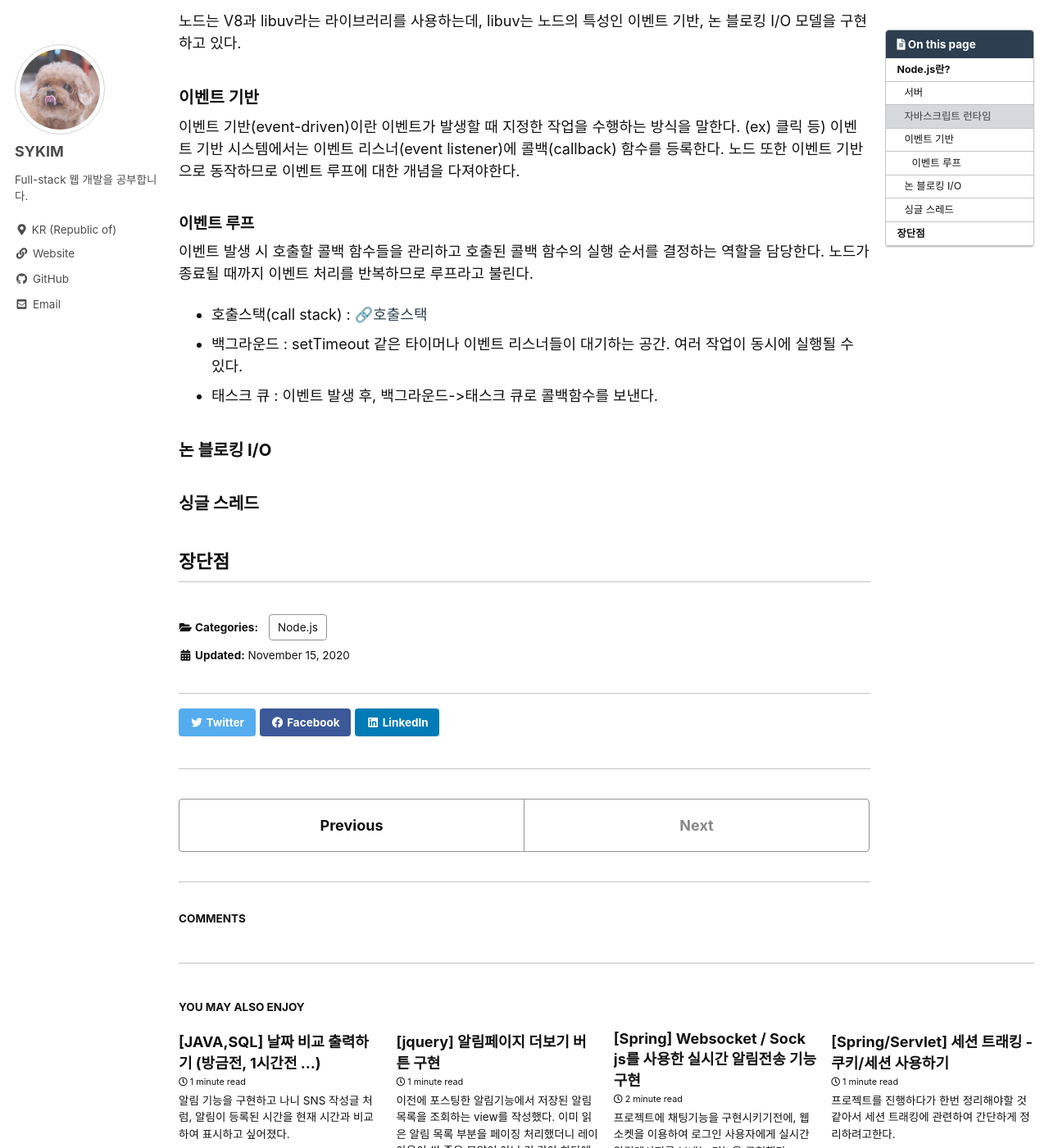
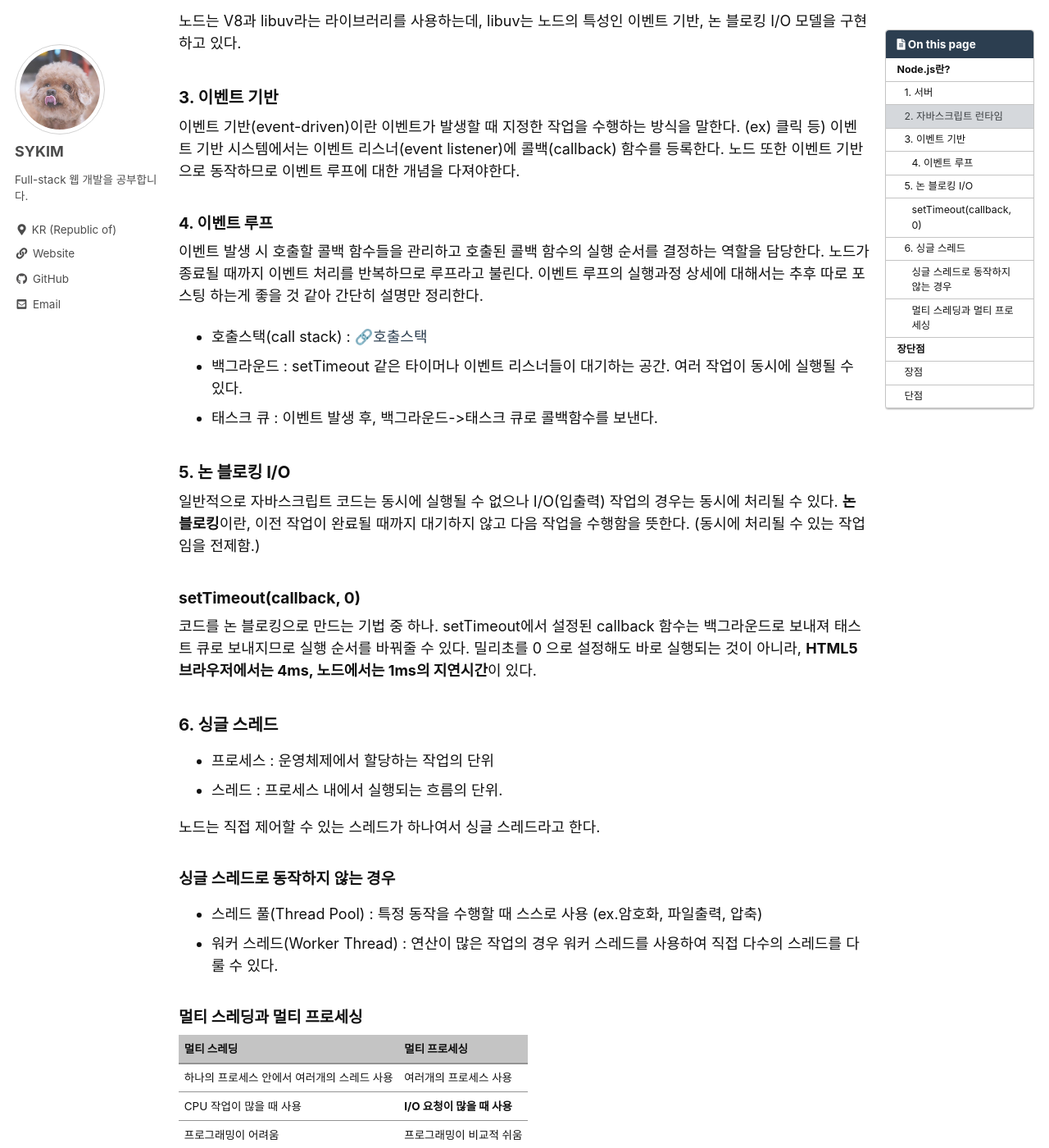
Before and after one commit to stothey0804/stothey0804.github.io, a Jekyll site: the page built from _posts/2020/Node.js/2020-11-15-nodejs.md, in a window 1280 px wide and 1400 px high, scrolled down 586 px. Shown: the whole window at 82% size. Built offline with Jekyll 4.4.1, drawn with Linux system fonts in a browser that asks for light colours; cached includes are drawn as plain includes; comment, search, counter and statistics services are not loaded; some of the changed text lies outside the part shown.

Commit message:
blog update

```diff
--- a/_posts/2020/Node.js/2020-11-15-nodejs.md
+++ b/_posts/2020/Node.js/2020-11-15-nodejs.md
@@ -10,13 +10,13 @@ toc_sticky: true
 
 > Node.js는 Chrome V8 Javascript 엔진으로 빌드된 javascript 런타임이다.
 
-### 서버
+### 1. 서버
 
 네트워크를 통해 클라이언트에 정보나 서비스를 제공하는 컴퓨터 혹은 프로그램을 말한다.
 🔗<a href="https://stothey0804.github.io/etc/http-server/">HTTP와 웹 서버</a>
 
 
-### 자바스크립트 런타임
+### 2. 자바스크립트 런타임
 
 런타임은 특정 언어로 만든 프로그램들을 실행할 수 있는 환경을 뜻한다. 노드는 자바스크립트를 실행하는 실행기이다.
 기존에는 자바스크립트 프로그램을 웹 브라우저 위에서 실행했는데, 실행속도가 느려 호응을 얻지 못했으나
@@ -25,25 +25,72 @@ toc_sticky: true
 노드는 V8과 libuv라는 라이브러리를 사용하는데, libuv는 노드의 특성인 이벤트 기반, 논 블로킹 I/O 모델을 구현하고 있다.
 
 
-### 이벤트 기반
+### 3. 이벤트 기반
 
 이벤트 기반(event-driven)이란 이벤트가 발생할 때 지정한 작업을 수행하는 방식을 말한다. (ex) 클릭 등)
 이벤트 기반 시스템에서는 이벤트 리스너(event listener)에 콜백(callback) 함수를 등록한다.
 노드 또한 이벤트 기반으로 동작하므로 이벤트 루프에 대한 개념을 다져야한다.
 
 
-#### 이벤트 루프
+#### 4. 이벤트 루프
 
 이벤트 발생 시 호출할 콜백 함수들을 관리하고 호출된 콜백 함수의 실행 순서를 결정하는 역할을 담당한다. 노드가 종료될 때까지 이벤트 처리를 반복하므로 루프라고 불린다.
+이벤트 루프의 실행과정 상세에 대해서는 추후 따로 포스팅 하는게 좋을 것 같아 간단히 설명만 정리한다.
 
 * 호출스택(call stack) : 🔗<a href="https://stothey0804.github.io/javascript/callstack/">호출스택</a>
 * 백그라운드 : setTimeout 같은 타이머나 이벤트 리스너들이 대기하는 공간. 여러 작업이 동시에 실행될 수 있다.
 * 태스크 큐 : 이벤트 발생 후, 백그라운드->태스크 큐로 콜백함수를 보낸다.
 
 
-### 논 블로킹 I/O
+### 5. 논 블로킹 I/O
 
-### 싱글 스레드
+일반적으로 자바스크립트 코드는 동시에 실행될 수 없으나 I/O(입출력) 작업의 경우는 동시에 처리될 수 있다.
+**논 블로킹**이란, 이전 작업이 완료될 때까지 대기하지 않고 다음 작업을 수행함을 뜻한다. (동시에 처리될 수 있는 작업임을 전제함.)
+
+#### setTimeout(callback, 0)
+
+코드를 논 블로킹으로 만드는 기법 중 하나. setTimeout에서 설정된 callback 함수는 백그라운드로 보내져 태스트 큐로 보내지므로 실행 순서를 바꿔줄 수 있다.
+밀리초를 0 으로 설정해도 바로 실행되는 것이 아니라, **HTML5 브라우저에서는 4ms, 노드에서는 1ms의 지연시간**이 있다.
+
+
+### 6. 싱글 스레드
+
+- 프로세스 : 운영체제에서 할당하는 작업의 단위
+- 스레드 : 프로세스 내에서 실행되는 흐름의 단위.
+
+노드는 직접 제어할 수 있는 스레드가 하나여서 싱글 스레드라고 한다.
+
+#### 싱글 스레드로 동작하지 않는 경우
+
+- 스레드 풀(Thread Pool) : 특정 동작을 수행할 때 스스로 사용 (ex.암호화, 파일출력, 압축)
+- 워커 스레드(Worker Thread) : 연산이 많은 작업의 경우 워커 스레드를 사용하여 직접 다수의 스레드를 다룰 수 있다.
+
+
+#### 멀티 스레딩과 멀티 프로세싱
+
+|멀티 스레딩|멀티 프로세싱|
+|---|---|
+|하나의 프로세스 안에서 여러개의 스레드 사용|여러개의 프로세스 사용|
+|CPU 작업이 많을 때 사용|**I/O 요청이 많을 때 사용**|
+|프로그래밍이 어려움|프로그래밍이 비교적 쉬움|
+
+멀티 프로세싱이 가능하게하는 방법과 멀티스레딩을 하는 방법은 추후 다루기로 한다.
 
 
 ## 장단점
+
+### 장점
+
+- 멀티 스레드 방식에 비해 적은 컴퓨터 자원 사용
+- I/O 작업이 많은 서버로 적합
+- 멀티 스레스 방식보다 프로그래밍이 쉬움
+- 웹 서버 내장
+- 자바스크립트 사용 - 하나의 언어로 웹 사이트 개발
+- JSON과 호환이 용이
+
+### 단점
+
+- 기본적으로 싱글 스레드라 CPU 코어를 사용하기 떄문에 CPU 작업이 많은 서버로는 부적합
+- 하나 뿐인 스레드가 멈추지 않도록 관리가 필요
+- 서버 규모가 커졌을 때 관리가 어려움
+- 어중간한 성능
```
